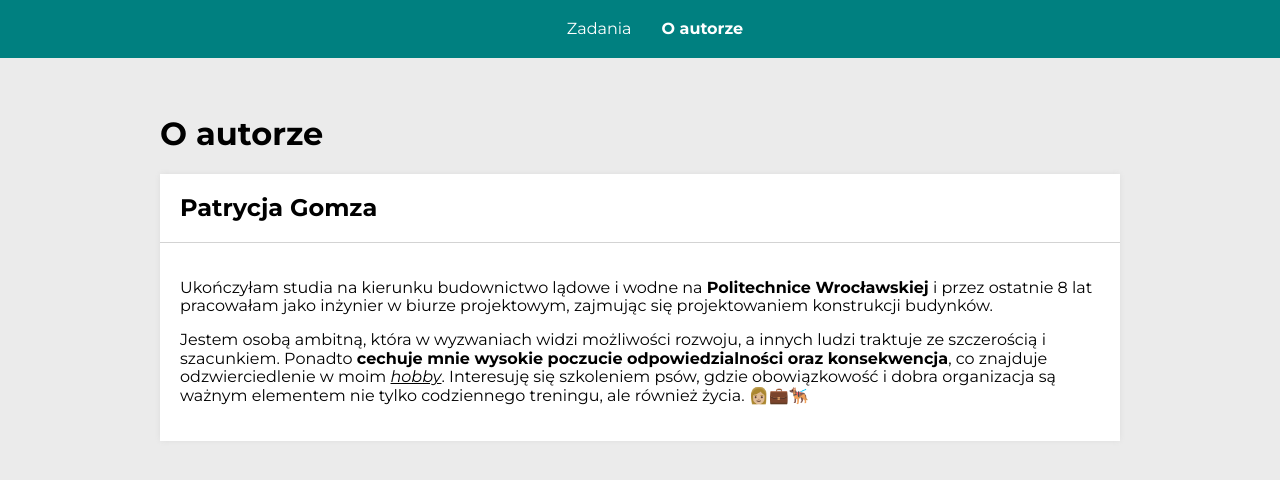
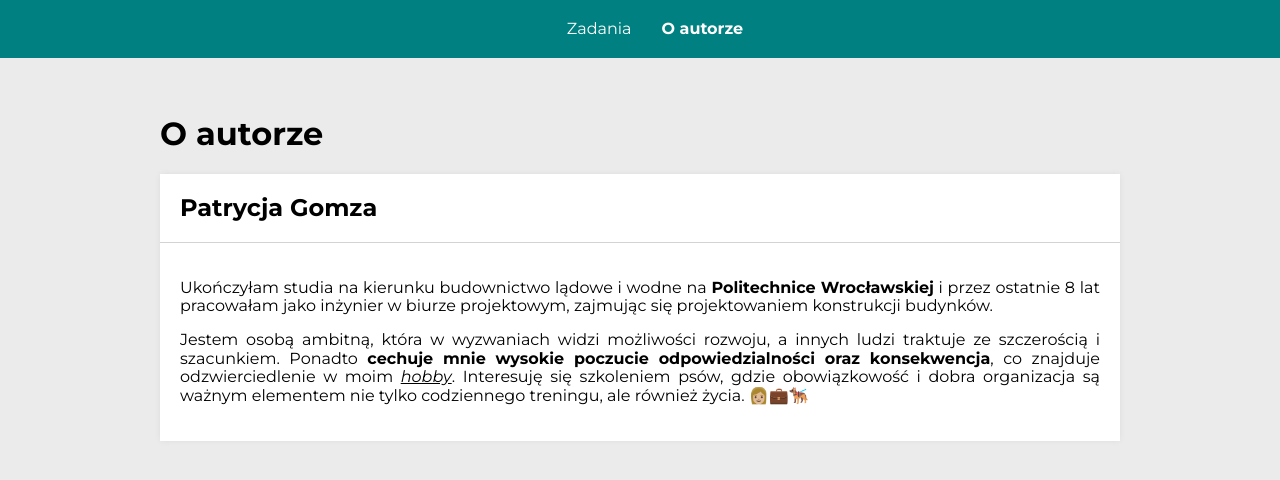
Before and after one commit to patrycja-gomza/todo-list-react, a React (Create React App) app: page /#/autor in a window 1280 px wide. Shown: the top 480 px of the page. Built offline with nearby package versions, Linux system fonts and the light colour scheme.

Commit message:
replaced <p> with <Chapter>

```diff
--- a/src/features/author/AuthorPage.js
+++ b/src/features/author/AuthorPage.js
@@ -1,6 +1,7 @@
 import Section from "../../common/Section/index.js";
 import Header from "../../common/Header/index.js";
 import { StyledContainer } from "../../common/styled.js";
+import { Chapter } from "./styled.js";
 
 function Author() {
     return (
@@ -10,12 +11,12 @@ function Author() {
                 title="Patrycja Gomza"
                 body={
                     <>
-                        <p>
+                        <Chapter>
                             Ukończyłam studia na kierunku budownictwo lądowe i wodne na <strong>Politechnice Wrocławskiej</strong> i przez ostatnie 8 lat pracowałam jako inżynier w biurze projektowym, zajmując się projektowaniem konstrukcji budynków.
-                        </p>
-                        <p>
+                        </Chapter>
+                        <Chapter>
                             Jestem osobą ambitną, która w wyzwaniach widzi możliwości rozwoju, a innych ludzi traktuje ze szczerością i szacunkiem. Ponadto <strong>cechuje mnie wysokie poczucie odpowiedzialności oraz konsekwencja</strong>, co znajduje odzwierciedlenie w moim <i><u>hobby</u></i>. Interesuję się szkoleniem psów, gdzie obowiązkowość i dobra organizacja są ważnym elementem nie tylko codziennego treningu, ale również życia. 👩🏼💼🐕‍🦺
-                        </p>
+                        </Chapter>
                     </>
                 }
             />
--- /dev/null
+++ b/src/features/author/styled.js
@@ -0,0 +1,6 @@
+import styled from "styled-components";
+
+export const Chapter = styled.p`
+    text-align: justify;
+    line-height: 1.15;
+`;
```
